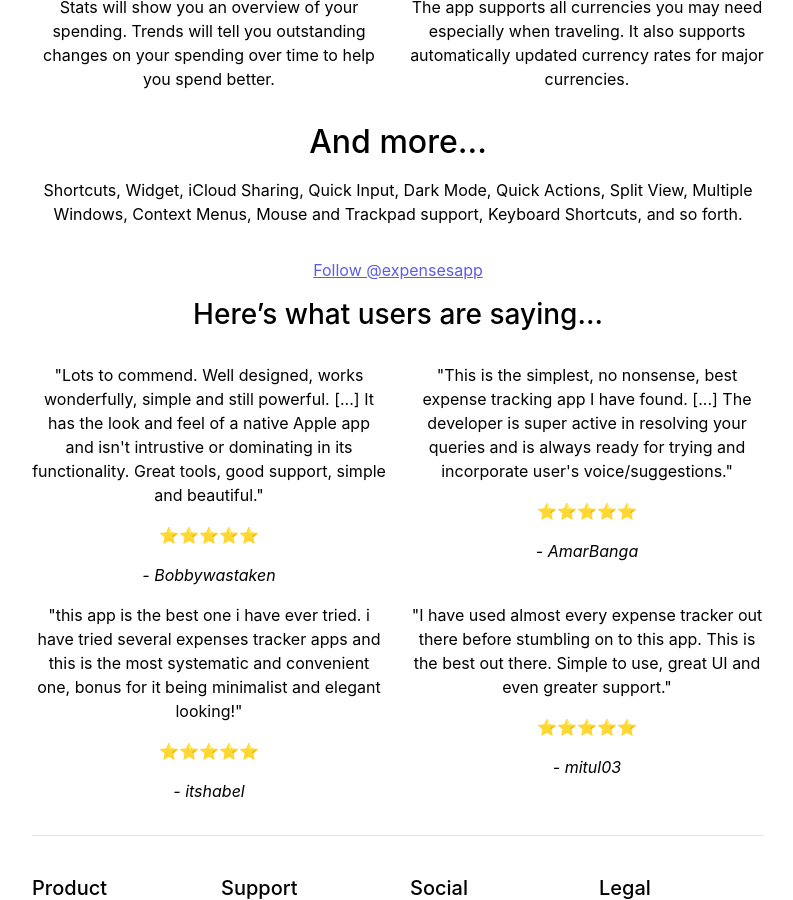
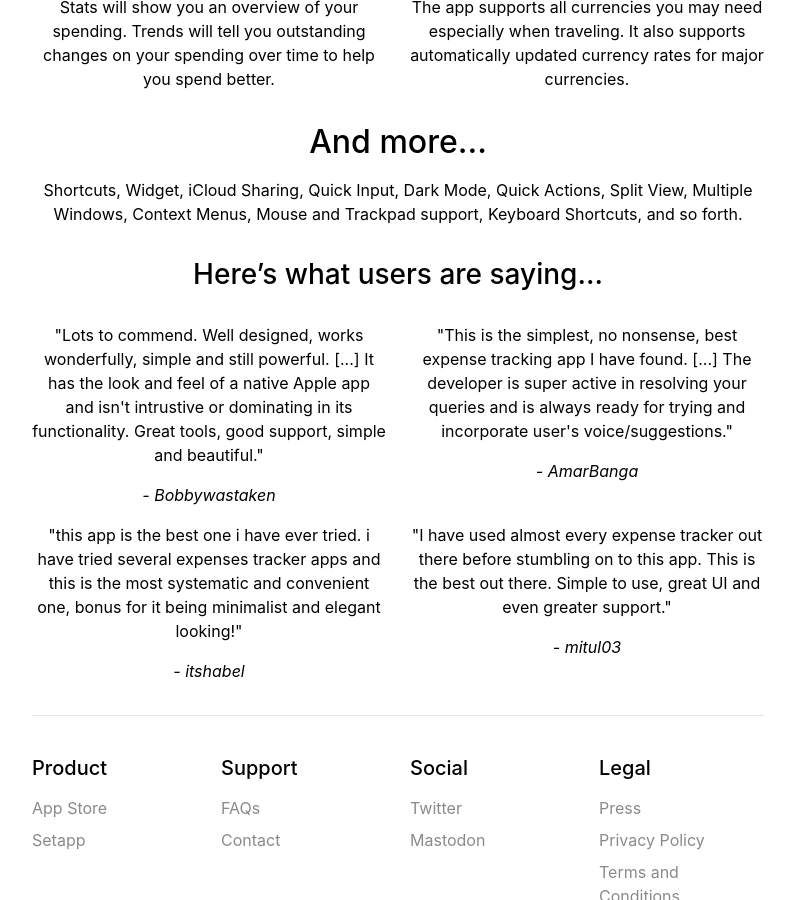
Before and after one commit to bluecometlabs/getexpenses.app, a Jekyll site: the page built from pages/index.md, in a window 1280 px wide and 900 px high, scrolled down 1082 px. Shown: the whole window, without its empty margins (242-1035 px from the left). Built offline with Jekyll 4.4.1, drawn with Linux system fonts in a browser that asks for light colours; comment, search, counter and statistics services are not loaded.

Commit message:
Update index page

```diff
--- a/pages/index.md
+++ b/pages/index.md
@@ -72,9 +72,6 @@
             <p>Shortcuts, Widget, iCloud Sharing, Quick Input, Dark Mode, Quick Actions, Split View, Multiple Windows, Context Menus, Mouse and Trackpad support, Keyboard Shortcuts, and so forth.</p>
         </div>
     </div>
-    <p>
-        <a href="https://twitter.com/expensesapp?ref_src=twsrc%5Etfw" class="twitter-follow-button" data-size="large" data-show-count="false">Follow @expensesapp</a><script async src="https://platform.twitter.com/widgets.js" charset="utf-8"></script>
-    </p>
 </div>
 
 <div class="text-center my-3">
@@ -82,24 +79,20 @@
     <div class="row">
         <div class="col-sm">
             <p>"Lots to commend. Well designed, works wonderfully, simple and still powerful. [...] It has the look and feel of a native Apple app and isn't intrustive or dominating in its functionality. Great tools, good support, simple and beautiful."</p>
-            <p>⭐️⭐️⭐️⭐️⭐️</p>
             <cite><i>- Bobbywastaken</i></cite>
         </div>
         <div class="col-sm">
             <p>"This is the simplest, no nonsense, best expense tracking app I have found. [...] The developer is super active in resolving your queries and is always ready for trying and incorporate user's voice/suggestions."</p>
-            <p>⭐️⭐️⭐️⭐️⭐️</p>
             <cite><i>- AmarBanga</i></cite>
         </div>
     </div>
     <div class="row">
         <div class="col-sm">
             <p>"this app is the best one i have ever tried. i have tried several expenses tracker apps and this is the most systematic and convenient one, bonus for it being minimalist and elegant looking!"</p>
-            <p>⭐️⭐️⭐️⭐️⭐️</p>
             <cite>- itshabel</cite>
         </div>
         <div class="col-sm">
             <p>"I have used almost every expense tracker out there before stumbling on to this app. This is the best out there. Simple to use, great UI and even greater support."</p>
-            <p>⭐️⭐️⭐️⭐️⭐️</p>
             <cite>- mitul03</cite>
         </div>
     </div>
```
